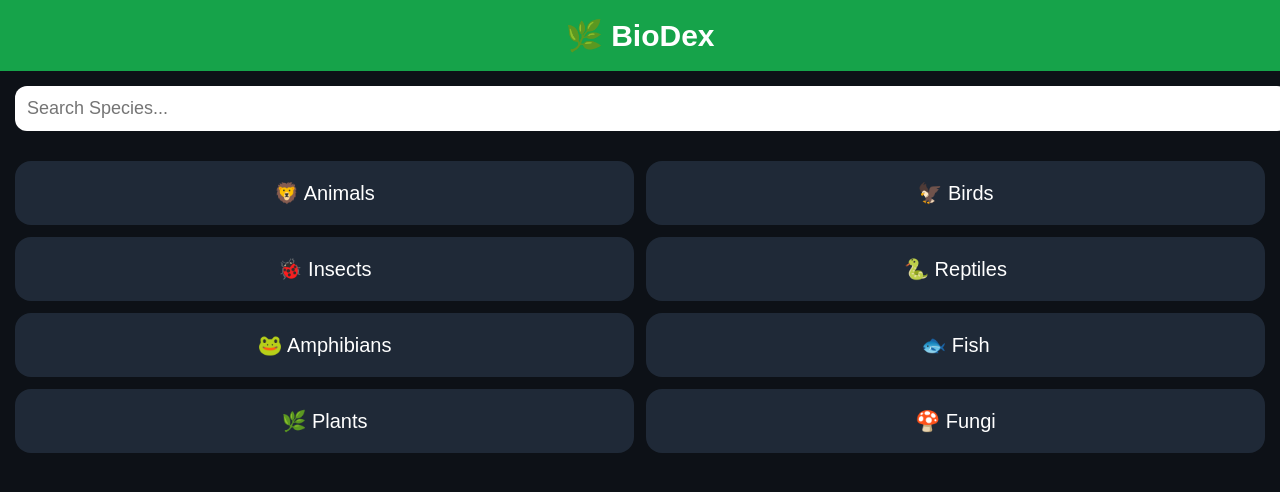
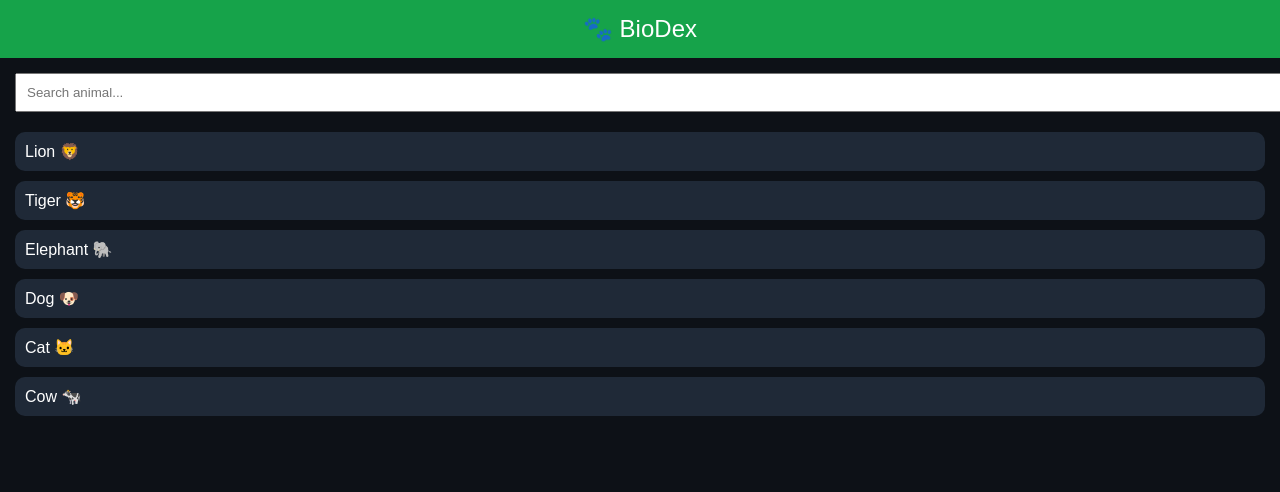
Before and after one commit to makwanahappy25881-dev/BioDex, a plain HTML site: page index.html in a window 1280 px wide. Drawn offline with Linux system fonts and the light colour scheme.

Commit message:
Update index.html

```diff
--- a/index.html
+++ b/index.html
@@ -8,66 +8,69 @@
 <style>
 body{
   margin:0;
-font-family:Arial,sans-serif;
+  font-family:Arial;
   background:#0d1117;
   color:white;
 }
 
 header{
   background:#16a34a;
-padding:18px;
+  padding:15px;
   text-align:center;
-font-size:30px;
-font-weight:bold;
+  font-size:24px;
 }
 
-.search{
-padding:15px;
-}
-
-input{
-width:100%;
-padding:12px;
-border:none;
-border-radius:12px;
-font-size:18px;
-}
-
-.grid{
-display:grid;
-grid-template-columns:1fr 1fr;
-gap:12px;
+.container{
   padding:15px;
 }
 
 .card{
   background:#1f2937;
-padding:20px;
-border-radius:16px;
-text-align:center;
-font-size:20px;
+  padding:10px;
+  margin:10px 0;
+  border-radius:10px;
 }
 </style>
 </head>
 
 <body>
 
-<header>🌿 BioDex</header>
+<header>🐾 BioDex</header>
 
-<div class="search">
-<input type="text" placeholder="Search Species...">
+<div class="container">
+
+<input type="text" id="search" placeholder="Search animal..." style="width:100%;padding:10px;margin-bottom:10px;">
+
+<div id="list"></div>
+
 </div>
 
-<div class="grid">
-<div class="card">🦁 Animals</div>
-<div class="card">🦅 Birds</div>
-<div class="card">🐞 Insects</div>
-<div class="card">🐍 Reptiles</div>
-<div class="card">🐸 Amphibians</div>
-<div class="card">🐟 Fish</div>
-<div class="card">🌿 Plants</div>
-<div class="card">🍄 Fungi</div>
-</div>
+<script>
+const animals = [
+  "Lion 🦁",
+  "Tiger 🐯",
+  "Elephant 🐘",
+  "Dog 🐶",
+  "Cat 🐱",
+  "Cow 🐄"
+];
+
+function show(data){
+  const list = document.getElementById("list");
+  list.innerHTML = "";
+  data.forEach(a=>{
+    list.innerHTML += `<div class="card">${a}</div>`;
+  });
+}
+
+show(animals);
+
+document.getElementById("search").addEventListener("input", function(){
+  let value = this.value.toLowerCase();
+  let filtered = animals.filter(a => a.toLowerCase().includes(value));
+  show(filtered);
+});
+</script>
 
 </body>
 </html>
```
Lines whose indentation alone changed are shown as unchanged.
